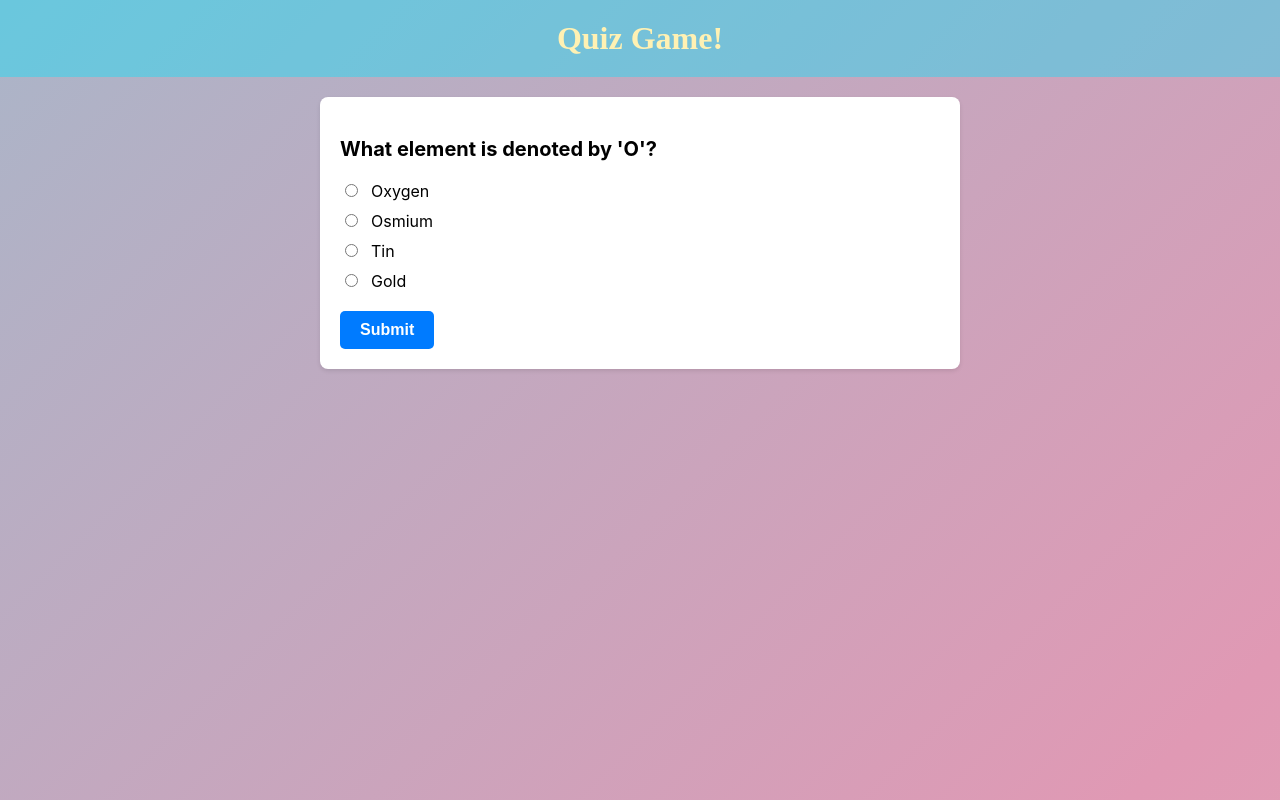
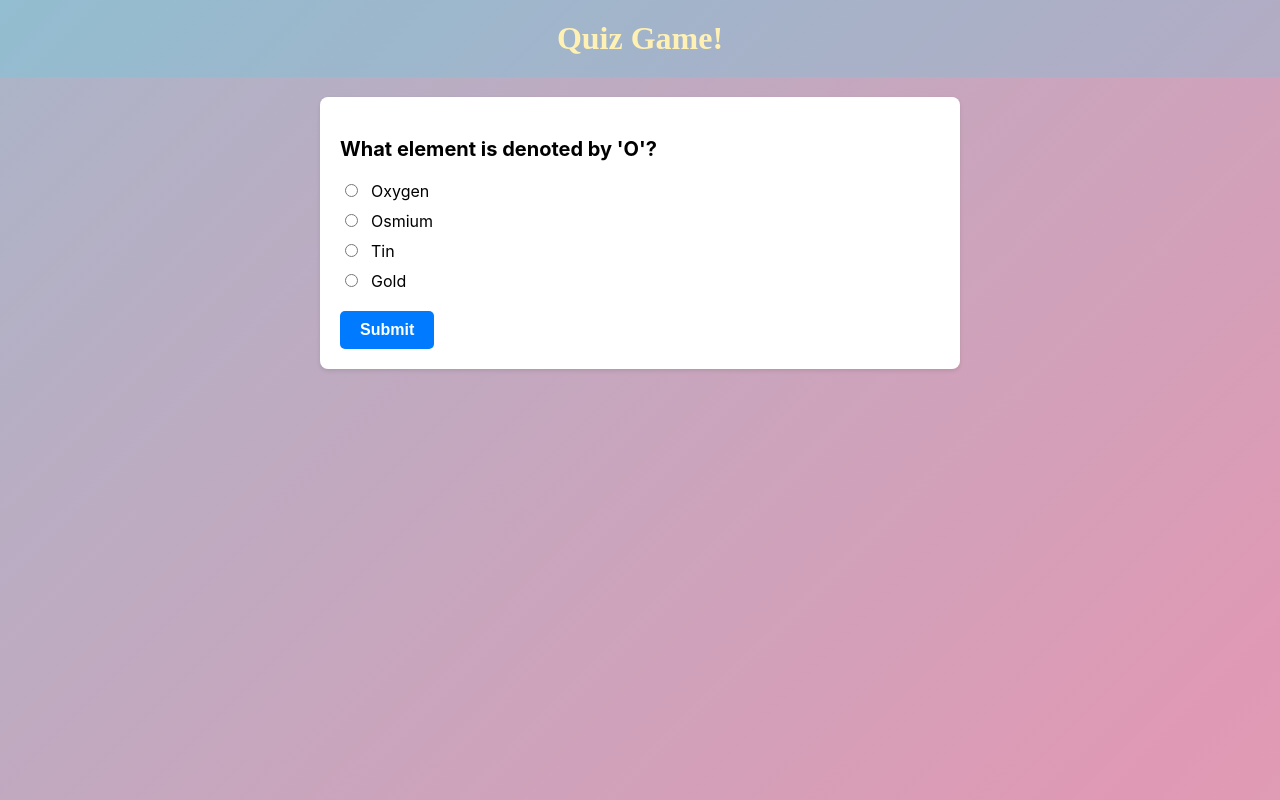
Before and after one commit to nastassiaf1/quiz, a React (Create React App) app: page / in a window 1280 px wide. Built offline with nearby package versions, Linux system fonts and the light colour scheme.

Commit message:
fix header

```diff
--- a/src/App.css
+++ b/src/App.css
@@ -6,5 +6,5 @@ h1 {
   text-align: center;
   font-weight: 600;
   color: #fff1b3;
-  background-color: #00e5ff61;
+  background-color: #00e5ff24;
 }
```
